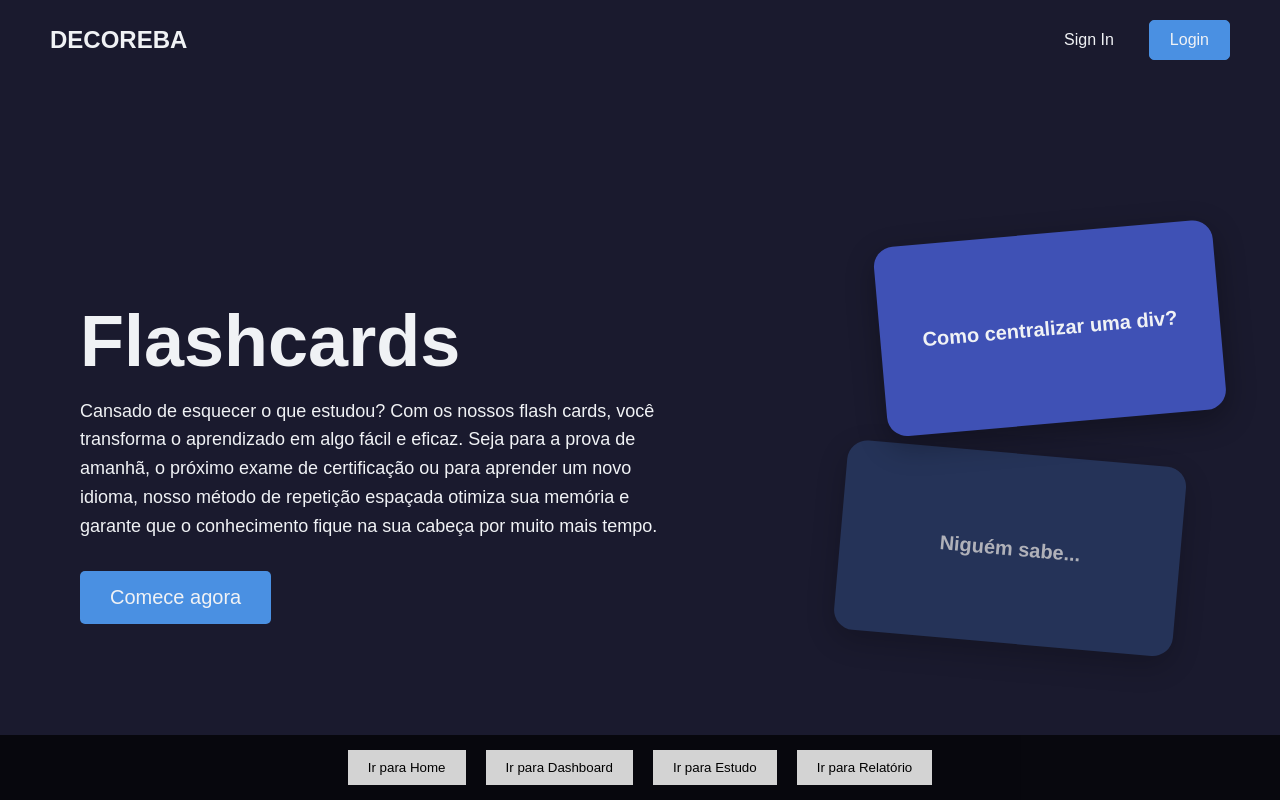
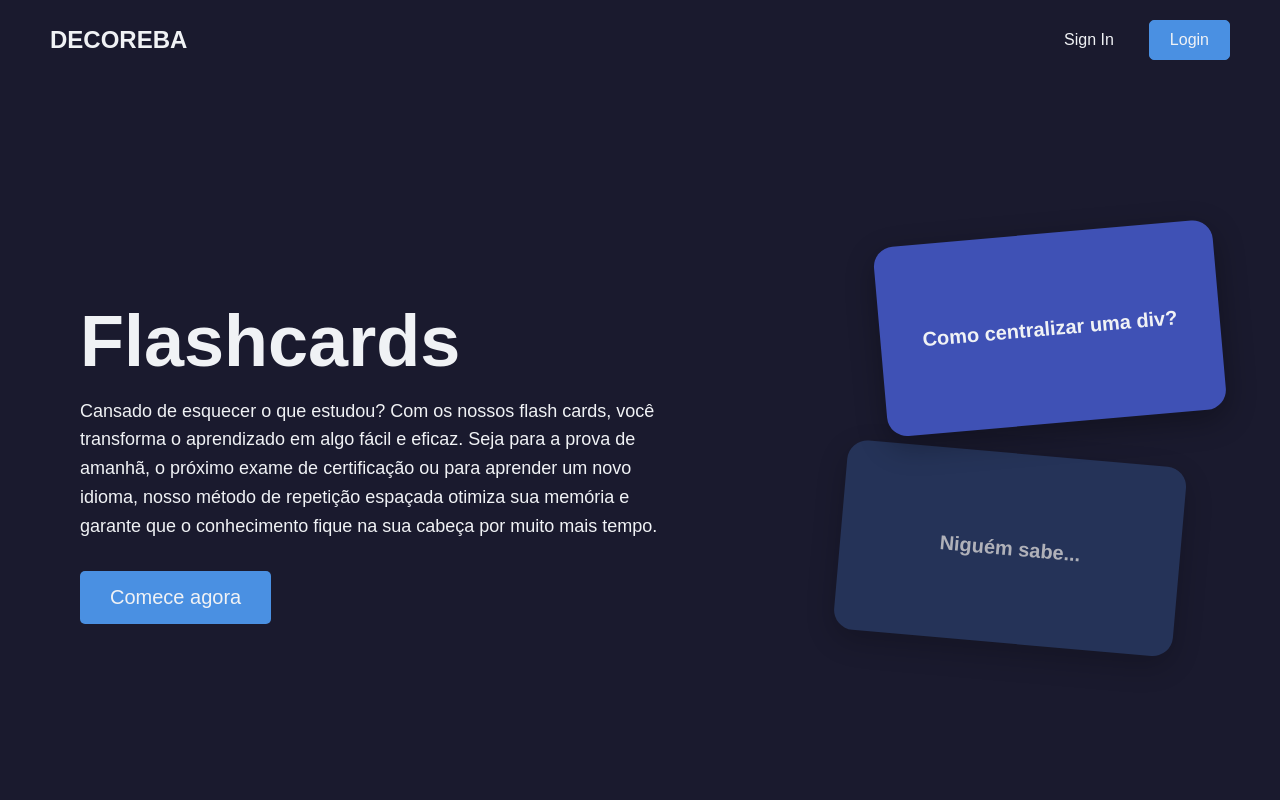
Before and after one commit to EmanuelMJC/flashcards-frontend, a React (Create React App) app in the folder flashcards-frontend/: page / in a window 1280 px wide. Built offline with nearby package versions, Linux system fonts and the light colour scheme.

Commit message:
Resolução de problemas menores que estavam acontecendo e adições de qualidade de vida: Remoção da barra de navegação, baralhos com erros e cartões inexistentes, etc.

```diff
--- a/flashcards-frontend/src/dashboard/pages/Dashboard.js
+++ b/flashcards-frontend/src/dashboard/pages/Dashboard.js
@@ -175,25 +175,6 @@ function Dashboard({ navigateTo }) {
           onEdit={handleEditDeck}
         />
       )}
-
-      <div style={{
-        position: 'fixed',
-        bottom: '0',
-        left: '0',
-        width: '100%',
-        backgroundColor: 'rgba(0, 0, 0, 0.7)',
-        padding: '15px 0',
-        display: 'flex',
-        justifyContent: 'center',
-        gap: '20px',
-        zIndex: 9999,
-        boxSizing: 'border-box'
-      }}>
-        <button onClick={() => navigateTo('home')} style={{ padding: '10px 20px', backgroundColor: 'lightgray', border: 'none', cursor: 'pointer' }}>Ir para Home</button>
-        <button onClick={() => navigateTo('dashboard')} style={{ padding: '10px 20px', backgroundColor: 'lightgray', border: 'none', cursor: 'pointer' }}>Ir para Dashboard</button>
-        <button onClick={() => navigateTo('study')} style={{ padding: '10px 20px', backgroundColor: 'lightgray', border: 'none', cursor: 'pointer' }}>Ir para Estudo (Geral)</button>
-        <button onClick={() => navigateTo('report')} style={{ padding: '10px 20px', backgroundColor: 'lightgray', border: 'none', cursor: 'pointer' }}>Ir para Relatório</button>
-      </div>
     </div>
   );
 }
--- a/flashcards-frontend/src/deck-details/pages/DeckDetails.js
+++ b/flashcards-frontend/src/deck-details/pages/DeckDetails.js
@@ -24,7 +24,7 @@ function DeckDetails({ navigateTo, deckId }) {
       setDeck(fetchedDeck);
 
       const fetchedCards = await getCardsByDeckId(deckId);
-      setCards(fetchedCards.cards || []);
+      setCards(fetchedCards || []);
 
     } catch (err) {
       setError(err.message || 'Erro desconhecido ao carregar detalhes do baralho e cartões.');
@@ -89,7 +89,6 @@ function DeckDetails({ navigateTo, deckId }) {
     }
   };
 
-
   const handleDeleteDeckConfirm = () => {
     setShowDeleteDeckConfirmModal(true);
   };
@@ -113,7 +112,7 @@ function DeckDetails({ navigateTo, deckId }) {
           <button className="btn-back" onClick={() => navigateTo('dashboard')}>
             Voltar
           </button>
-          <div className="logo">DECOREBA</div>
+          <div className="logo" onClick={() => navigateTo('dashboard')} style={{ cursor: 'pointer' }}>DECOREBA</div>
         </header>
         <main className="deck-details-main-content">
           <h1>Carregando detalhes do baralho...</h1>
@@ -129,7 +128,7 @@ function DeckDetails({ navigateTo, deckId }) {
           <button className="btn-back" onClick={() => navigateTo('dashboard')}>
             Voltar
           </button>
-          <div className="logo">DECOREBA</div>
+          <div className="logo" onClick={() => navigateTo('dashboard')} style={{ cursor: 'pointer' }}>DECOREBA</div>
         </header>
         <main className="deck-details-main-content">
           <div className="error-message">{error}</div>
@@ -146,7 +145,7 @@ function DeckDetails({ navigateTo, deckId }) {
           <button className="btn-back" onClick={() => navigateTo('dashboard')}>
             Voltar
           </button>
-          <div className="logo">DECOREBA</div>
+          <div className="logo" onClick={() => navigateTo('dashboard')} style={{ cursor: 'pointer' }}>DECOREBA</div>
         </header>
         <main className="deck-details-main-content">
           <div className="no-deck-found">
@@ -164,7 +163,7 @@ function DeckDetails({ navigateTo, deckId }) {
         <button className="btn-back" onClick={() => navigateTo('dashboard')}>
           Voltar
         </button>
-        <div className="logo">DECOREBA</div>
+        <div className="logo" onClick={() => navigateTo('dashboard')} style={{ cursor: 'pointer' }}>DECOREBA</div>
       </header>
 
       <main className="deck-details-main-content">
@@ -255,25 +254,6 @@ function DeckDetails({ navigateTo, deckId }) {
           </div>
         </div>
       )}
-
-      <div style={{
-        position: 'fixed',
-        bottom: '0',
-        left: '0',
-        width: '100%',
-        backgroundColor: 'rgba(0, 0, 0, 0.7)',
-        padding: '15px 0',
-        display: 'flex',
-        justifyContent: 'center',
-        gap: '20px',
-        zIndex: 9999,
-        boxSizing: 'border-box'
-      }}>
-        <button onClick={() => navigateTo('home')} style={{ padding: '10px 20px', backgroundColor: 'lightgray', border: 'none', cursor: 'pointer' }}>Ir para Home</button>
-        <button onClick={() => navigateTo('dashboard')} style={{ padding: '10px 20px', backgroundColor: 'lightgray', border: 'none', cursor: 'pointer' }}>Ir para Dashboard</button>
-        <button onClick={() => navigateTo('study')} style={{ padding: '10px 20px', backgroundColor: 'lightgray', border: 'none', cursor: 'pointer' }}>Ir para Estudo (Geral)</button>
-        <button onClick={() => navigateTo('report')} style={{ padding: '10px 20px', backgroundColor: 'lightgray', border: 'none', cursor: 'pointer' }}>Ir para Relatório</button>
-      </div>
     </div>
   );
 }
--- a/flashcards-frontend/src/flashcard-study/pages/FlashcardStudy.js
+++ b/flashcards-frontend/src/flashcard-study/pages/FlashcardStudy.js
@@ -1,4 +1,3 @@
-// src/flashcard-study/pages/FlashcardStudy.js
 import React, { useState, useEffect, useCallback } from 'react';
 import './FlashcardStudy.css';
 import { getStudyCardsByDeck, markCardDifficulty } from '../../dashboard/services/dashboardService';
@@ -110,7 +109,7 @@ function FlashcardStudy({ navigateTo, deckId }) {
     return (
       <div className="study-container">
         <header className="study-header">
-          <div className="logo">DECOREBA</div>
+          <div className="logo" onClick={() => navigateTo('dashboard')} style={{ cursor: 'pointer' }}>DECOREBA</div>
           <button className="btn-back" onClick={() => navigateTo('dashboard')}>Voltar para Baralhos</button>
         </header>
         <main className="study-main-content">
@@ -124,7 +123,7 @@ function FlashcardStudy({ navigateTo, deckId }) {
     return (
       <div className="study-container">
         <header className="study-header">
-          <div className="logo">DECOREBA</div>
+          <div className="logo" onClick={() => navigateTo('dashboard')} style={{ cursor: 'pointer' }}>DECOREBA</div>
           <button className="btn-back" onClick={() => navigateTo('dashboard')}>Voltar para Baralhos</button>
         </header>
         <main className="study-main-content">
@@ -139,7 +138,7 @@ function FlashcardStudy({ navigateTo, deckId }) {
     return (
       <div className="study-container">
         <header className="study-header">
-          <div className="logo">DECOREBA</div>
+          <div className="logo" onClick={() => navigateTo('dashboard')} style={{ cursor: 'pointer' }}>DECOREBA</div>
           <button className="btn-back" onClick={() => navigateTo('dashboard')}>Voltar para Baralhos</button>
         </header>
         <main className="study-main-content">
@@ -158,7 +157,7 @@ function FlashcardStudy({ navigateTo, deckId }) {
     return (
       <div className="study-container">
         <header className="study-header">
-          <div className="logo">DECOREBA</div>
+          <div className="logo" onClick={() => navigateTo('dashboard')} style={{ cursor: 'pointer' }}>DECOREBA</div>
           <button className="btn-back" onClick={() => navigateTo('dashboard')}>Voltar para Baralhos</button>
         </header>
         <main className="study-main-content">
@@ -180,7 +179,7 @@ function FlashcardStudy({ navigateTo, deckId }) {
   return (
     <div className="study-container">
       <header className="study-header">
-        <div className="logo">DECOREBA</div>
+        <div className="logo" onClick={() => navigateTo('dashboard')} style={{ cursor: 'pointer' }}>DECOREBA</div>
         <button className="btn-back" onClick={() => navigateTo('dashboard')}>Voltar para Baralhos</button>
       </header>
 
@@ -217,25 +216,6 @@ function FlashcardStudy({ navigateTo, deckId }) {
           </div>
         )}
       </main>
-
-      <div style={{
-        position: 'fixed',
-        bottom: '0',
-        left: '0',
-        width: '100%',
-        backgroundColor: 'rgba(0, 0, 0, 0.7)',
-        padding: '15px 0',
-        display: 'flex',
-        justifyContent: 'center',
-        gap: '20px',
-        zIndex: 9999,
-        boxSizing: 'border-box'
-      }}>
-        <button onClick={() => navigateTo('home')} style={{ padding: '10px 20px', backgroundColor: 'lightgray', border: 'none', cursor: 'pointer' }}>Ir para Home</button>
-        <button onClick={() => navigateTo('dashboard')} style={{ padding: '10px 20px', backgroundColor: 'lightgray', border: 'none', cursor: 'pointer' }}>Ir para Dashboard</button>
-        <button onClick={() => navigateTo('study')} style={{ padding: '10px 20px', backgroundColor: 'lightgray', border: 'none', cursor: 'pointer' }}>Ir para Estudo (Geral)</button>
-        <button onClick={() => navigateTo('report')} style={{ padding: '10px 20px', backgroundColor: 'lightgray', border: 'none', cursor: 'pointer' }}>Ir para Relatório</button>
-      </div>
     </div>
   );
 }
--- a/flashcards-frontend/src/home/pages/Home.js
+++ b/flashcards-frontend/src/home/pages/Home.js
@@ -5,7 +5,7 @@ function Home({ navigateTo }) {
   return (
     <div className="home-container">
       <header className="home-header">
-        <div className="logo">DECOREBA</div>
+        <div className="logo" onClick={() => navigateTo('dashboard')} style={{ cursor: 'pointer' }}>DECOREBA</div>
         <nav className="auth-buttons">
           <button className="btn-sign-in" onClick={() => navigateTo('register')}>Sign In</button>
           <button className="btn-login" onClick={() => navigateTo('login')}>Login</button>
@@ -23,7 +23,7 @@ function Home({ navigateTo }) {
               método de repetição espaçada otimiza sua memória e garante que o
               conhecimento fique na sua cabeça por muito mais tempo.
             </p>
-            <button className="btn-comece-agora" onClick={() => navigateTo('dashboard')}>Comece agora</button>
+            <button className="btn-comece-agora" onClick={() => navigateTo('login')}>Comece agora</button>
           </div>
 
           <div className="flashcards-examples">
@@ -36,25 +36,6 @@ function Home({ navigateTo }) {
           </div>
         </div>
       </main>
-
-      <div style={{
-        position: 'fixed',
-        bottom: '0',
-        left: '0',
-        width: '100%',
-        backgroundColor: 'rgba(0, 0, 0, 0.7)',
-        padding: '15px 0',
-        display: 'flex',
-        justifyContent: 'center',
-        gap: '20px',
-        zIndex: 9999,
-        boxSizing: 'border-box'
-      }}>
-        <button onClick={() => navigateTo('home')} style={{ padding: '10px 20px', backgroundColor: 'lightgray', border: 'none', cursor: 'pointer' }}>Ir para Home</button>
-        <button onClick={() => navigateTo('dashboard')} style={{ padding: '10px 20px', backgroundColor: 'lightgray', border: 'none', cursor: 'pointer' }}>Ir para Dashboard</button>
-        <button onClick={() => navigateTo('study')} style={{ padding: '10px 20px', backgroundColor: 'lightgray', border: 'none', cursor: 'pointer' }}>Ir para Estudo</button>
-        <button onClick={() => navigateTo('report')} style={{ padding: '10px 20px', backgroundColor: 'lightgray', border: 'none', cursor: 'pointer' }}>Ir para Relatório</button>
-      </div>
     </div>
   );
 }
--- a/flashcards-frontend/src/login/pages/login/login.css
+++ b/flashcards-frontend/src/login/pages/login/login.css
@@ -106,6 +106,7 @@
   border: 1px solid #ddd;
   border-radius: 4px;
   font-size: 0.875rem;
+  color: #333;
 }
 
 .form-input:focus {
@@ -204,7 +205,6 @@
   to { transform: rotate(360deg); }
 }
 
-/* Melhorias nos links */
 .create-account, .forgot-password {
   display: block;
   text-align: center;
--- a/flashcards-frontend/src/login/pages/login/login.js
+++ b/flashcards-frontend/src/login/pages/login/login.js
@@ -38,7 +38,7 @@ function Login({ navigateTo }) {
     }
   };
 
-  return (
+return (
     <div className="home-container">
       <header className="home-header">
         <div className="logo">DECOREBA</div>
--- a/flashcards-frontend/src/login/pages/register/register.css
+++ b/flashcards-frontend/src/login/pages/register/register.css
@@ -115,6 +115,7 @@
   border: 1px solid #ddd;
   border-radius: 4px;
   font-size: 0.875rem;
+  color: #333;
 }
 
 .form-input:focus {
--- a/flashcards-frontend/src/login/pages/register/register.js
+++ b/flashcards-frontend/src/login/pages/register/register.js
@@ -73,7 +73,7 @@ function Register({ navigateTo }) {
   return (
     <div className="home-container">
       <header className="home-header">
-        <div className="logo">DECOREBA</div>
+        <div className="logo" onClick={() => navigateTo('home')} style={{ cursor: 'pointer' }}>DECOREBA</div>
       </header>
 
       <main className="hero-section">
```
